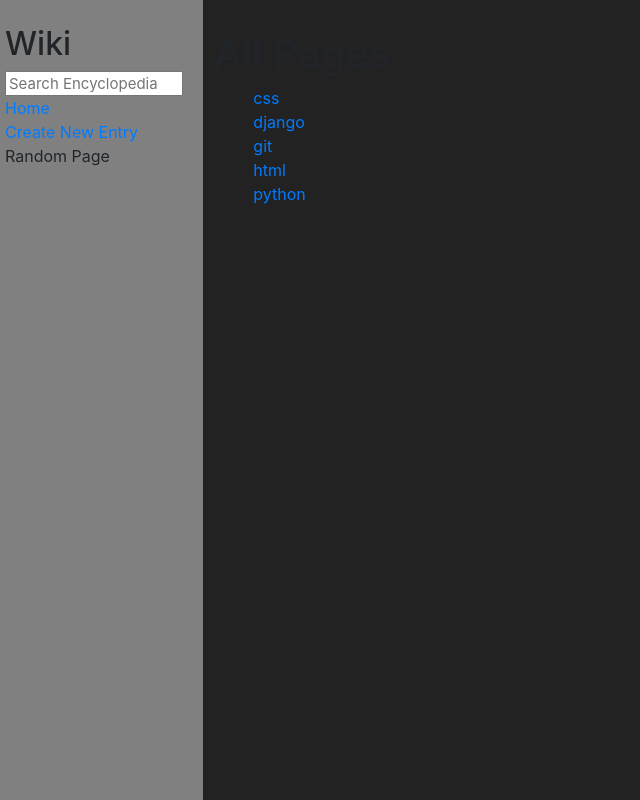
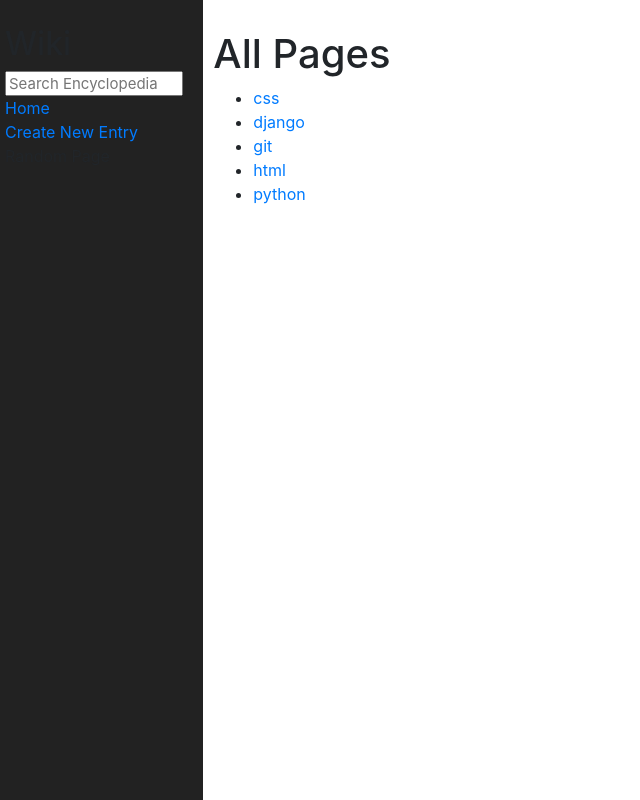
Before and after one commit to Ishmaelsealey/wiki, a Django app: page / in a window 1280 px wide. Shown: the whole page, without its empty margins (0-640 px from the left). Run offline with Django 3.2, Linux system fonts and the light colour scheme; some libraries are stand-ins or nearby versions.

Commit message:
Update styles.css

```diff
--- a/encyclopedia/static/encyclopedia/styles.css
+++ b/encyclopedia/static/encyclopedia/styles.css
@@ -1,6 +1,6 @@
 body {
     margin: 0;
-    background-color: #222;
+    background-color: #ffffff;
 }
 
 code {
@@ -28,7 +28,7 @@ textarea {
 }
 
 .sidebar {
-    background-color: #808080;
+    background-color: #222;
     height: 100vh;
     padding: 20px;
 }
```
